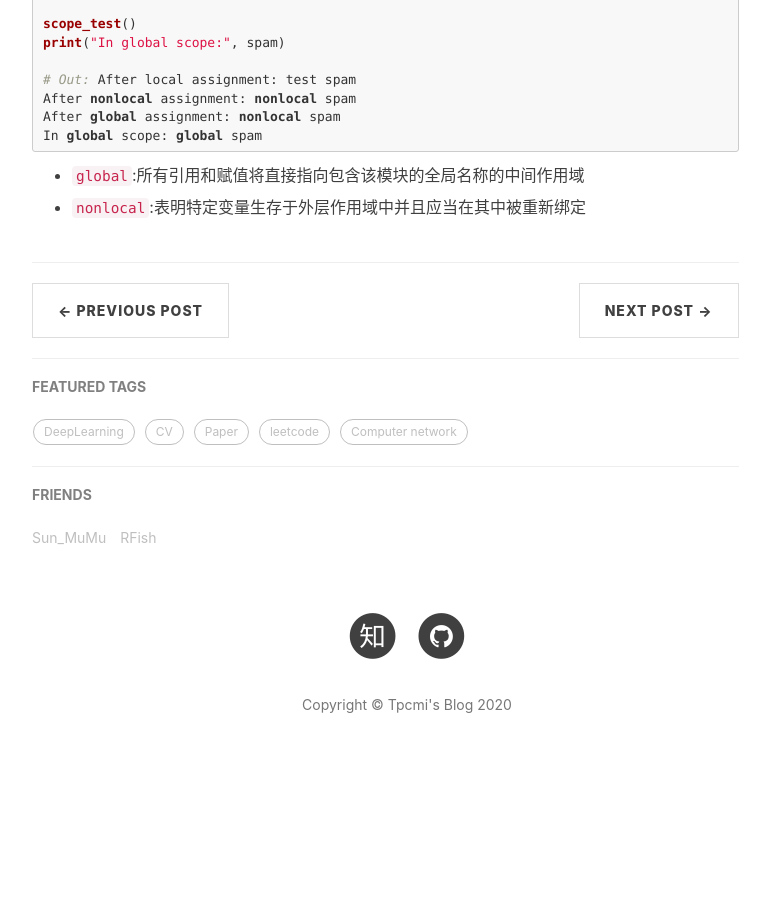
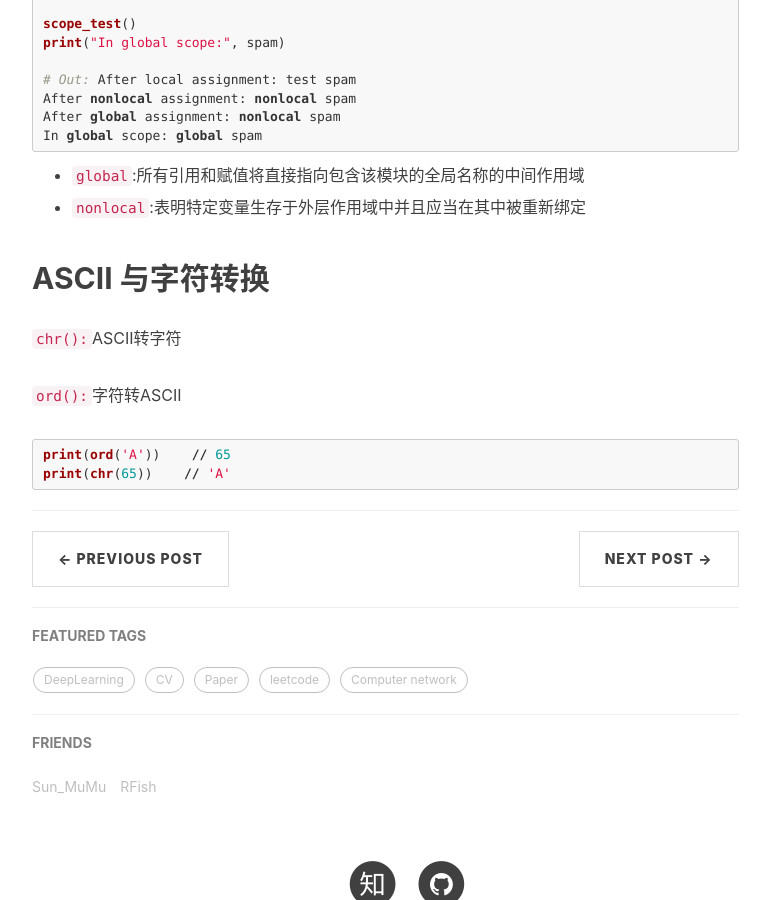
Before and after one commit to tpcmi/tpcmi.github.io, a Jekyll site: the page built from _posts/NOWCODER/2020-02-18-python.md, in a window 1280 px wide and 900 px high, scrolled down 3829 px. Shown: the whole window, without its empty margins (233-1003 px from the left). Built offline with Jekyll 4.4.1, drawn with Linux system fonts in a browser that asks for light colours; nearby versions of some CDN libraries; comment, search, counter and statistics services are not loaded; before the commit the page ends 4638 px from its top, so only the background shows below that.

Commit message:
June Plan

````diff
--- a/_posts/NOWCODER/2020-02-18-python.md
+++ b/_posts/NOWCODER/2020-02-18-python.md
@@ -176,3 +176,15 @@ In global scope: global spam
 - `global`:所有引用和赋值将直接指向包含该模块的全局名称的中间作用域
 
 - `nonlocal`:表明特定变量生存于外层作用域中并且应当在其中被重新绑定
+
+
+## ASCII 与字符转换
+
+ `chr():`ASCII转字符
+
+`ord():`字符转ASCII
+
+```python
+print(ord('A'))    // 65
+print(chr(65))    // 'A'
+```
````
Also changed, not shown: _posts/Machine Learning/2020-05-28-rPPG-in-FAS.md (added), 1 other file.
